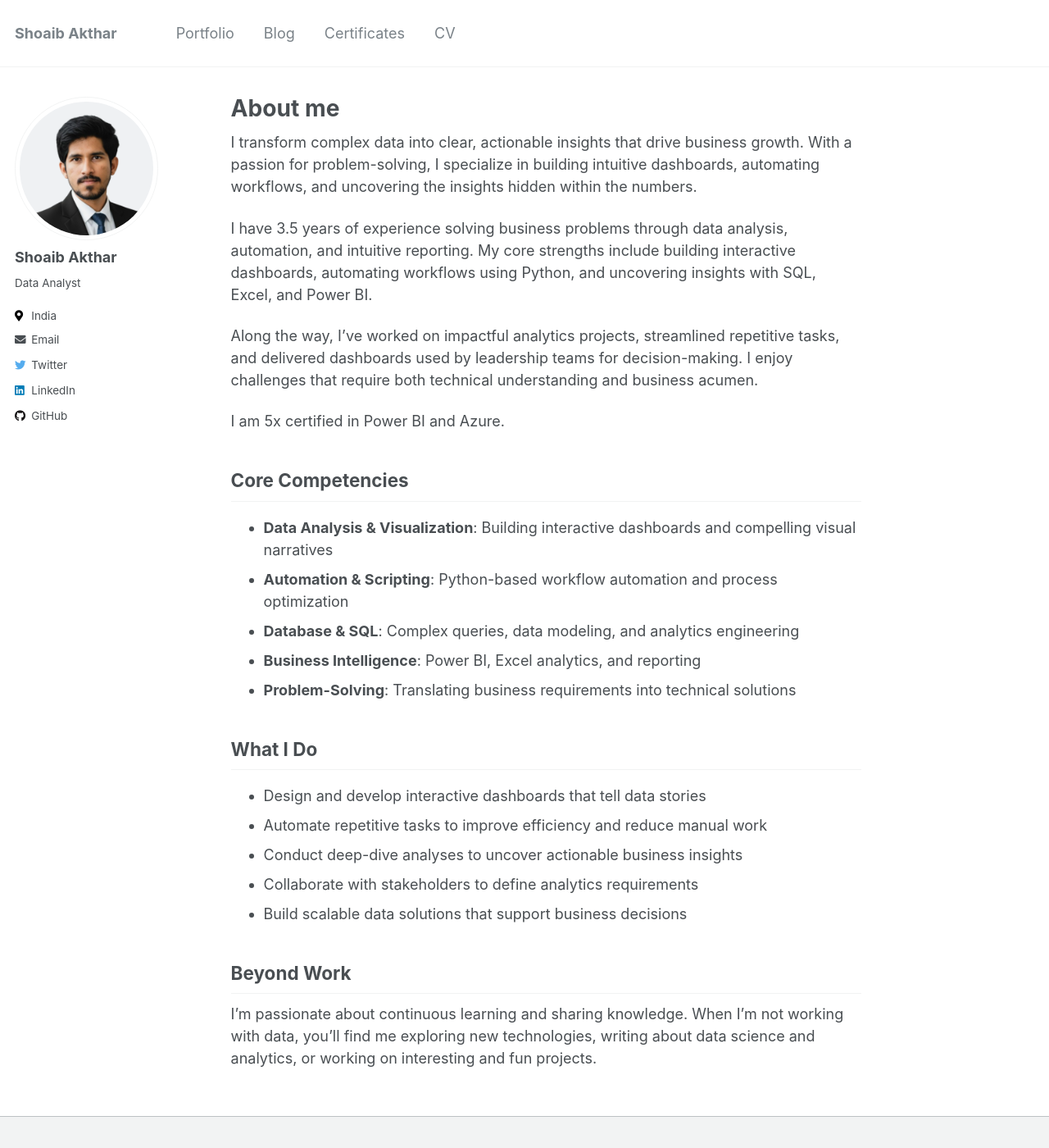
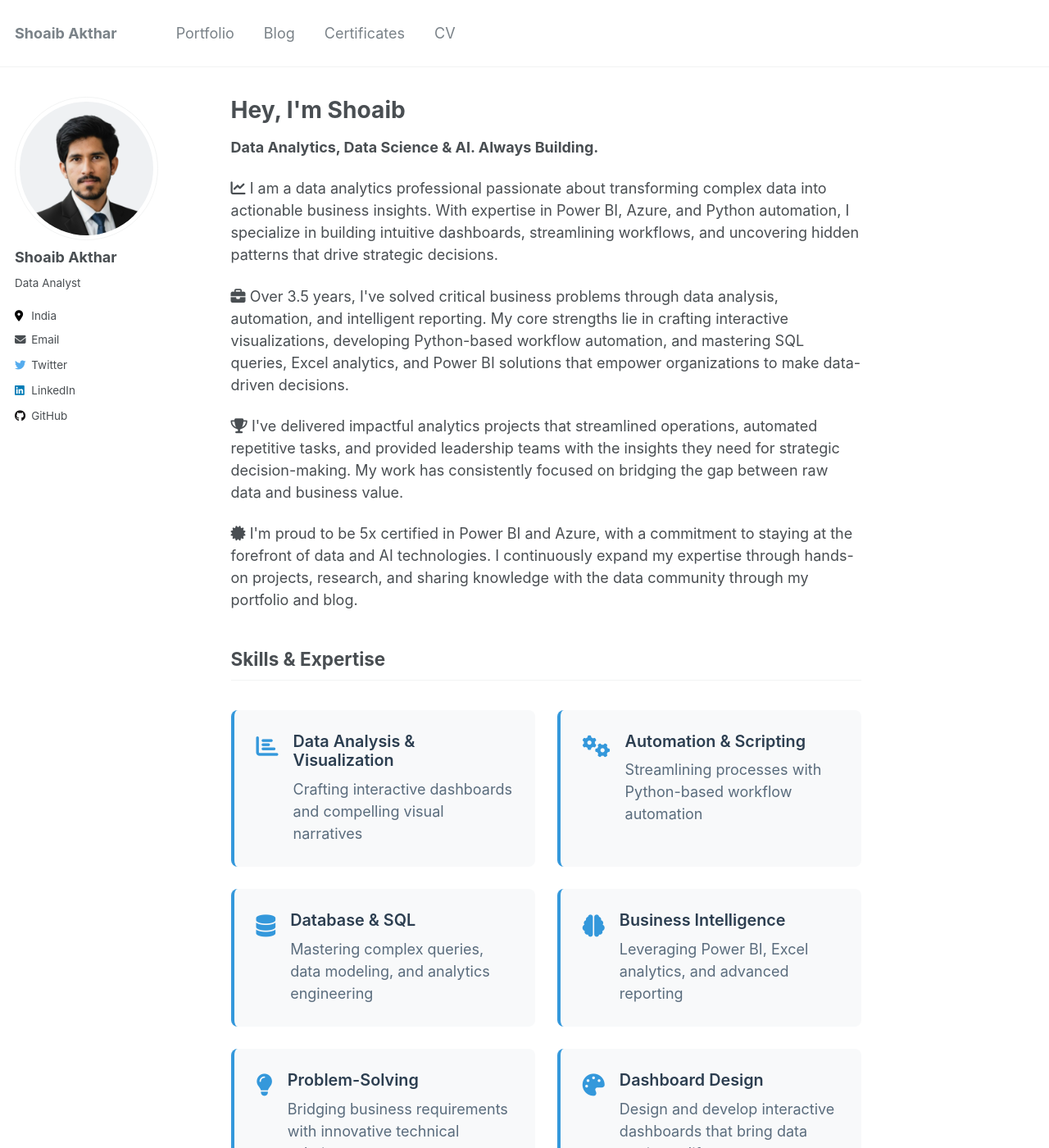
Before and after one commit to theshoaibakthar/theshoaibakthar.github.io, a Jekyll site: the page built from _pages/about.md, in a window 1280 px wide and 1400 px high. Shown: the whole window at 82% size. Built offline with Jekyll 4.4.1, drawn with Linux system fonts in a browser that asks for light colours; some of the changed text lies outside the part shown.

Commit message:
add project

```diff
--- a/_data/navigation.yml
+++ b/_data/navigation.yml
@@ -16,7 +16,7 @@ main:
     url: /portfolio/
 
   - title: "Blog"
-    url: /posts/
+    url: /blog/
 
   - title: "Certificates"
     url: /certificates/
--- a/_includes/head.html
+++ b/_includes/head.html
@@ -20,4 +20,7 @@
 <!-- For all browsers -->
 <link rel="stylesheet" href="{{ base_path }}/assets/css/main.css">
 
+<!-- Font Awesome Icons -->
+<link rel="stylesheet" href="https://cdnjs.cloudflare.com/ajax/libs/font-awesome/6.4.0/css/all.min.css">
+
 <meta http-equiv="cleartype" content="on">
--- a/_pages/about.md
+++ b/_pages/about.md
@@ -1,38 +1,169 @@
 ---
 permalink: /
-title: "About me"
+# title: ""
 author_profile: true
 redirect_from:
   - /about/
   - /about.html
 ---
 
-I transform complex data into clear, actionable insights that drive business growth. With a passion for problem-solving, I specialize in building intuitive dashboards, automating workflows, and uncovering the insights hidden within the numbers.
+<div class="hero-section">
 
-I have 3.5 years of experience solving business problems through data analysis, automation, and intuitive reporting. My core strengths include building interactive dashboards, automating workflows using Python, and uncovering insights with SQL, Excel, and Power BI.
+<h1><i class="fas fa-hand-wave"></i>Hey, I'm Shoaib</h1>
 
-Along the way, I've worked on impactful analytics projects, streamlined repetitive tasks, and delivered dashboards used by leadership teams for decision-making. I enjoy challenges that require both technical understanding and business acumen.
+<p><strong>Data Analytics, Data Science & AI. Always Building.</strong></p>
 
-I am 5x certified in Power BI and Azure.
+</div>
 
+<p><i class="fas fa-chart-line"></i> I am a data analytics professional passionate about transforming complex data into actionable business insights. With expertise in Power BI, Azure, and Python automation, I specialize in building intuitive dashboards, streamlining workflows, and uncovering hidden patterns that drive strategic decisions.</p>
 
+<p><i class="fas fa-briefcase"></i> Over 3.5 years, I've solved critical business problems through data analysis, automation, and intelligent reporting. My core strengths lie in crafting interactive visualizations, developing Python-based workflow automation, and mastering SQL queries, Excel analytics, and Power BI solutions that empower organizations to make data-driven decisions.</p>
 
-## Core Competencies
+<p><i class="fas fa-trophy"></i> I've delivered impactful analytics projects that streamlined operations, automated repetitive tasks, and provided leadership teams with the insights they need for strategic decision-making. My work has consistently focused on bridging the gap between raw data and business value.</p>
 
-- **Data Analysis & Visualization**: Building interactive dashboards and compelling visual narratives
-- **Automation & Scripting**: Python-based workflow automation and process optimization
-- **Database & SQL**: Complex queries, data modeling, and analytics engineering
-- **Business Intelligence**: Power BI, Excel analytics, and reporting
-- **Problem-Solving**: Translating business requirements into technical solutions
+<p><i class="fas fa-certificate"></i> I'm proud to be 5x certified in Power BI and Azure, with a commitment to staying at the forefront of data and AI technologies. I continuously expand my expertise through hands-on projects, research, and sharing knowledge with the data community through my portfolio and blog.</p>
 
-## What I Do
+## Skills & Expertise
 
-- Design and develop interactive dashboards that tell data stories
-- Automate repetitive tasks to improve efficiency and reduce manual work
-- Conduct deep-dive analyses to uncover actionable business insights
-- Collaborate with stakeholders to define analytics requirements
-- Build scalable data solutions that support business decisions
+<div class="skills-container">
+  <div class="skill-item">
+    <i class="fas fa-chart-bar skill-icon"></i>
+    <div class="skill-content">
+      <h4>Data Analysis & Visualization</h4>
+      <p>Crafting interactive dashboards and compelling visual narratives</p>
+    </div>
+  </div>
+
+  <div class="skill-item">
+    <i class="fas fa-cogs skill-icon"></i>
+    <div class="skill-content">
+      <h4>Automation & Scripting</h4>
+      <p>Streamlining processes with Python-based workflow automation</p>
+    </div>
+  </div>
+
+  <div class="skill-item">
+    <i class="fas fa-database skill-icon"></i>
+    <div class="skill-content">
+      <h4>Database & SQL</h4>
+      <p>Mastering complex queries, data modeling, and analytics engineering</p>
+    </div>
+  </div>
+
+  <div class="skill-item">
+    <i class="fas fa-brain skill-icon"></i>
+    <div class="skill-content">
+      <h4>Business Intelligence</h4>
+      <p>Leveraging Power BI, Excel analytics, and advanced reporting</p>
+    </div>
+  </div>
+
+  <div class="skill-item">
+    <i class="fas fa-lightbulb skill-icon"></i>
+    <div class="skill-content">
+      <h4>Problem-Solving</h4>
+      <p>Bridging business requirements with innovative technical solutions</p>
+    </div>
+  </div>
+
+  <div class="skill-item">
+    <i class="fas fa-palette skill-icon"></i>
+    <div class="skill-content">
+      <h4>Dashboard Design</h4>
+      <p>Design and develop interactive dashboards that bring data stories to life</p>
+    </div>
+  </div>
+
+  <div class="skill-item">
+    <i class="fas fa-robot skill-icon"></i>
+    <div class="skill-content">
+      <h4>Process Automation</h4>
+      <p>Automate repetitive tasks to boost efficiency and eliminate manual work</p>
+    </div>
+  </div>
+
+  <div class="skill-item">
+    <i class="fas fa-search skill-icon"></i>
+    <div class="skill-content">
+      <h4>Data Analysis</h4>
+      <p>Conduct in-depth analyses to reveal actionable business insights</p>
+    </div>
+  </div>
+
+  <div class="skill-item">
+    <i class="fas fa-users skill-icon"></i>
+    <div class="skill-content">
+      <h4>Stakeholder Collaboration</h4>
+      <p>Collaborate closely with stakeholders to define and refine analytics requirements</p>
+    </div>
+  </div>
+
+  <div class="skill-item">
+    <i class="fas fa-scale-balanced skill-icon"></i>
+    <div class="skill-content">
+      <h4>Scalable Solutions</h4>
+      <p>Build scalable data solutions that empower informed business decisions</p>
+    </div>
+  </div>
+</div>
+
+<style>
+.skills-container {
+  display: grid;
+  grid-template-columns: repeat(auto-fit, minmax(300px, 1fr));
+  gap: 1.5rem;
+  margin: 2rem 0;
+}
+
+.skill-item {
+  display: flex;
+  align-items: flex-start;
+  padding: 1.5rem;
+  background: #f8f9fa;
+  border-radius: 8px;
+  border-left: 4px solid #3498db;
+  transition: transform 0.2s ease, box-shadow 0.2s ease;
+}
+
+.skill-item:hover {
+  transform: translateY(-2px);
+  box-shadow: 0 4px 12px rgba(0,0,0,0.1);
+}
+
+.skill-icon {
+  font-size: 1.5rem;
+  color: #3498db;
+  margin-right: 1rem;
+  margin-top: 0.2rem;
+}
+
+.skill-content h4 {
+  margin: 0 0 0.5rem 0;
+  color: #2c3e50;
+  font-size: 1.1rem;
+  font-weight: 600;
+}
+
+.skill-content p {
+  margin: 0;
+  color: #5a6c7d;
+  line-height: 1.5;
+}
+
+@media (max-width: 768px) {
+  .skills-container {
+    grid-template-columns: 1fr;
+    gap: 1rem;
+  }
+
+  .skill-item {
+    padding: 1rem;
+  }
+}
+</style>
 
 ## Beyond Work
 
-I'm passionate about continuous learning and sharing knowledge. When I'm not working with data, you'll find me exploring new technologies, writing about data science and analytics, or working on interesting and fun projects.
+I'm passionate about continuous learning and knowledge sharing. When not immersed in data, you'll find me exploring cutting-edge technologies, blogging about data science and analytics, or tinkering with exciting personal projects.
+
+<p><a href="/portfolio" class="btn btn--primary"><i class="fas fa-folder-open"></i> Explore My Portfolio</a> | <a href="/posts" class="btn btn--info"><i class="fas fa-blog"></i> Read My Blog</a></p>
--- a/_pages/posts.html
+++ b/_pages/posts.html
@@ -1,7 +1,7 @@
 ---
 layout: archive
-permalink: /posts/
-title: "Blog posts"
+title: "Blog"
+permalink: /blog/
 author_profile: true
 ---
 
```
Also changed, not shown: _pages/cv.md (+1 -1 lines), _portfolio/Data-Engineering/Earthquake Data Engineering Project.md (added, +140 -0 lines), Gemfile.lock, _includes/skin-toggle.html (added), images/portfolio/Eq-DE-Project/Pasted image 20260105121519.png (added), images/portfolio/Eq-DE-Project/Pasted image 20260105121709.png (added), images/portfolio/Eq-DE-Project/Pasted image 20260105122045.png (added), images/portfolio/Eq-DE-Project/Pasted image 20260105122340.png (added), images/portfolio/Eq-DE-Project/Pasted image 20260105123053.png (added), images/portfolio/Eq-DE-Project/Pasted image 20260105123342.png (added), images/portfolio/Eq-DE-Project/Pasted image 20260105123444.png (added).
